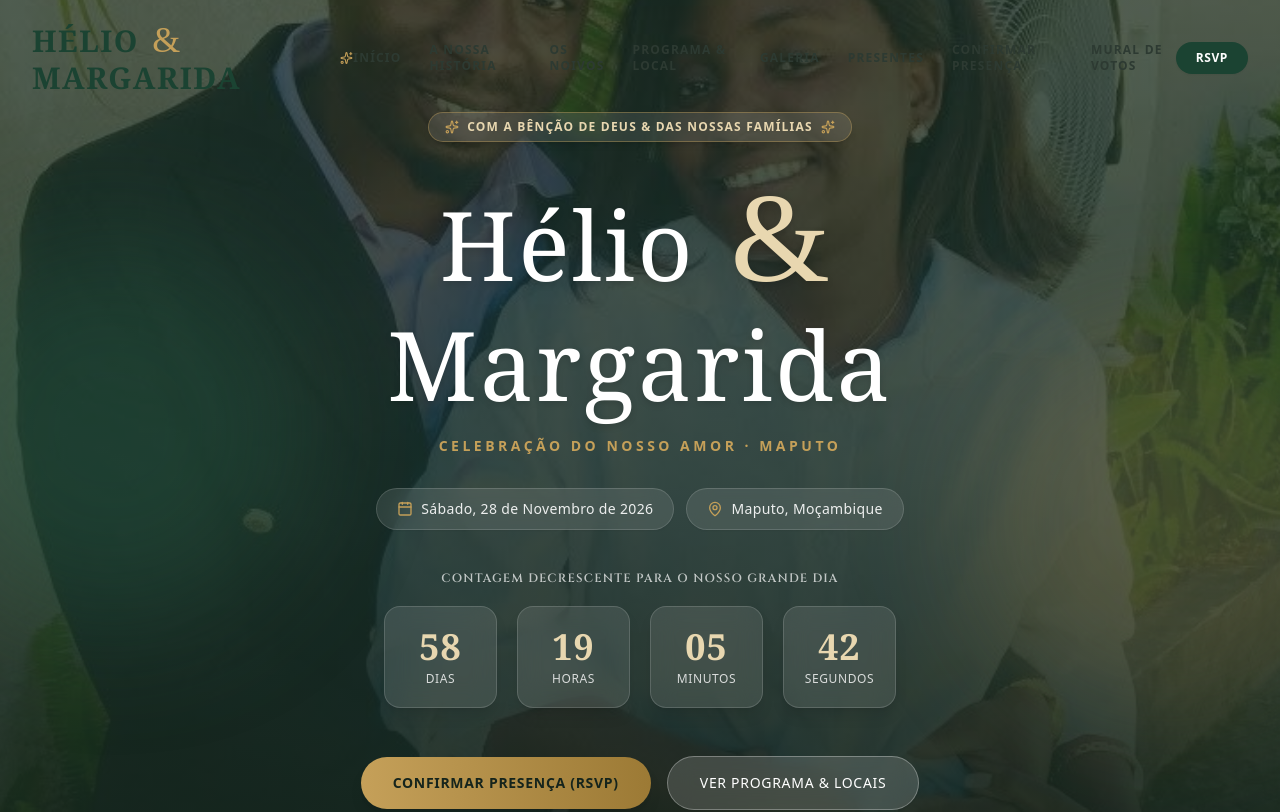
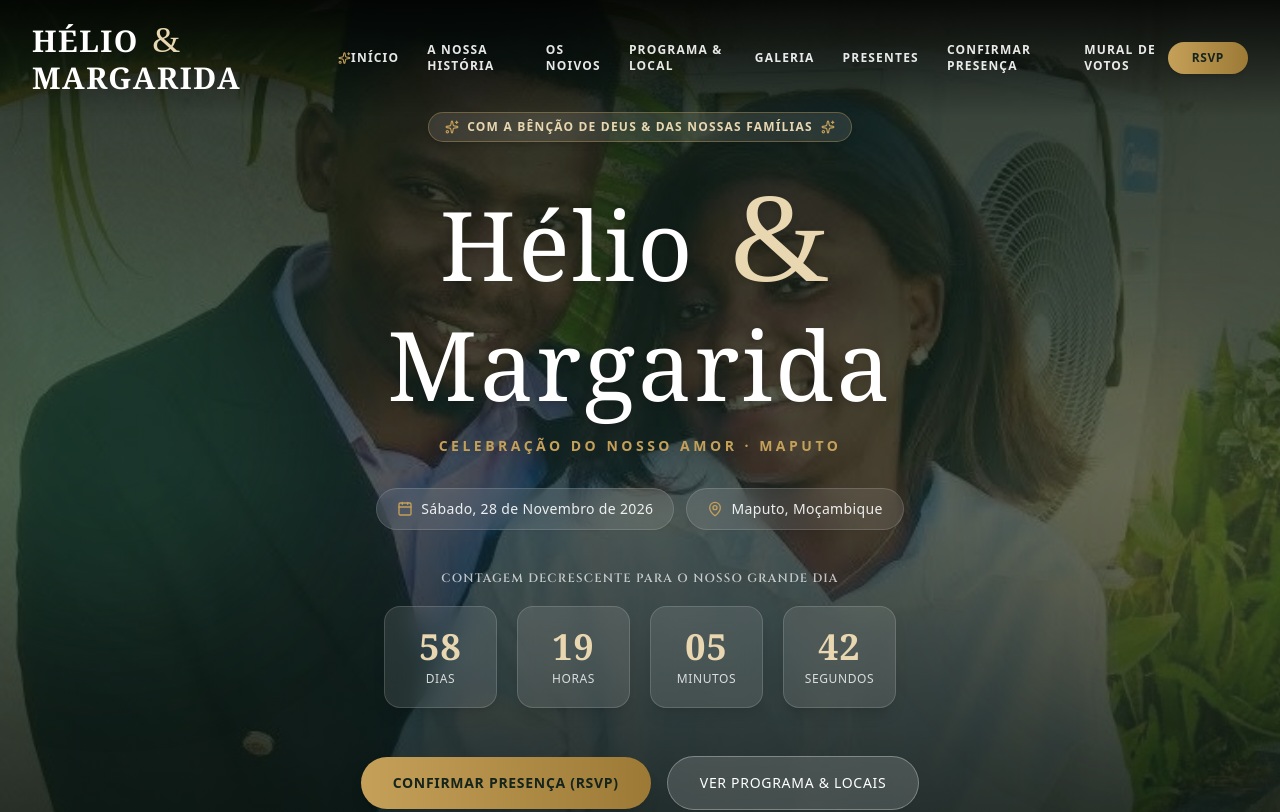
Before and after one commit to mutxado/helio-e-margarida, a React (Vite) app: page / in a window 1280 px wide. Shown: the top 812 px of the page. Built offline with nearby package versions, Linux system fonts and the light colour scheme; the HTML template or start-up script is replaced by a standard one; a web font is replaced by a local one.

Commit message:
Fix header visibility, center hero faces, reposition portrait frames, and update M-Pesa/e-Mola contacts

```diff
--- a/src/components/GiftRegistry.jsx
+++ b/src/components/GiftRegistry.jsx
@@ -40,31 +40,32 @@ export function GiftRegistry() {
           </div>
 
           <h3 className="font-serif text-2xl text-[#1A2820] font-semibold mb-2">
-            Detalhes para Contribuição (M-Pesa & e-Mola)
+            Detalhes para Contribuição
           </h3>
           <p className="text-xs sm:text-sm text-[#4D5E54] mb-8 max-w-md mx-auto">
-            Disponibilizamos os seguintes números para envio de qualquer contribuição:
+            Titular: <span className="font-semibold text-[#1A2820]">Hélio Nhamposse</span>
           </p>
 
           <div className="grid grid-cols-1 sm:grid-cols-2 gap-4 mb-8 text-left">
             {[
-              { label: 'M-Pesa', val: paymentInfo.mpesa, raw: '840000000', key: 'mpesa' },
-              { label: 'e-Mola', val: paymentInfo.emola, raw: '860000000', key: 'emola' },
+              { label: 'M-Pesa', val: '845585442', display: '+258 84 558 5442', titular: 'Hélio Nhamposse', key: 'mpesa' },
+              { label: 'e-Mola', val: '866091899', display: '866091899', titular: 'Hélio Nhamposse', key: 'emola' },
             ].map((method) => (
               <div key={method.key} className="bg-white rounded-2xl p-5 border border-[#2D6A4F]/20 flex items-center justify-between gap-3 shadow-xs hover:border-[#2D6A4F]/50 transition-colors">
                 <div className="overflow-hidden">
                   <span className="text-[10px] uppercase font-bold text-[#2D6A4F] block tracking-wider">{method.label}</span>
-                  <span className="text-sm font-semibold text-[#1A2820] truncate block">{method.val}</span>
+                  <span className="text-base font-bold text-[#1A2820] tracking-wide block">{method.display}</span>
+                  <span className="text-xs text-gray-500 block">Titular: {method.titular}</span>
                 </div>
                 <button
                   onClick={() => copyToClipboard(method.val, method.key)}
                   className="px-3.5 py-2 rounded-xl bg-[#F7F9F6] hover:bg-[#2D6A4F]/10 text-[#2D6A4F] text-xs font-semibold flex items-center gap-1.5 transition-colors shrink-0"
-                  title="Copiar dados"
+                  title="Copiar número"
                 >
                   {copiedKey === method.key ? (
                     <>
                       <Check className="w-3.5 h-3.5 text-emerald-600" />
-                      <span className="text-emerald-600">Copiado</span>
+                      <span className="text-emerald-600 font-bold">Copiado!</span>
                     </>
                   ) : (
                     <>
--- a/src/components/Hero.jsx
+++ b/src/components/Hero.jsx
@@ -37,16 +37,17 @@ export function Hero() {
   return (
     <section id="hero" className="relative min-h-screen flex items-center justify-center pt-28 pb-16 px-4 overflow-hidden">
 
-      {/* Background with Subtle Dark Botanical Overlay */}
+      {/* Background with Optimized Framing so faces are visible */}
       <div
-        className="absolute inset-0 bg-cover bg-center bg-no-repeat transition-all duration-1000 scale-105"
+        className="absolute inset-0 bg-cover bg-[center_18%] sm:bg-[center_22%] bg-no-repeat transition-all duration-1000 scale-105"
         style={{ backgroundImage: `url('${weddingData.couple.heroBg}')` }}
       />
-      <div className="absolute inset-0 bg-gradient-to-b from-[#1A2E24]/75 via-[#1A2E24]/85 to-[#15241C]/95" />
+      {/* Dynamic Overlay Gradient ensuring high text contrast while keeping faces visible */}
+      <div className="absolute inset-0 bg-gradient-to-b from-[#0e1b15]/85 via-[#13251c]/70 to-[#0b1410]/95" />
 
       {/* Decorative Golden & Emerald Orbs */}
-      <div className="absolute top-1/4 -left-20 w-96 h-96 bg-[#2D6A4F]/30 rounded-full blur-3xl pointer-events-none" />
-      <div className="absolute bottom-1/4 -right-20 w-96 h-96 bg-[#C5A059]/20 rounded-full blur-3xl pointer-events-none" />
+      <div className="absolute top-1/4 -left-20 w-96 h-96 bg-[#2D6A4F]/25 rounded-full blur-3xl pointer-events-none" />
+      <div className="absolute bottom-1/4 -right-20 w-96 h-96 bg-[#C5A059]/15 rounded-full blur-3xl pointer-events-none" />
 
       {/* Hero Content Box */}
       <div className="relative z-10 max-w-4xl mx-auto text-center text-white">
--- a/src/components/Navbar.jsx
+++ b/src/components/Navbar.jsx
@@ -28,25 +28,31 @@ export function Navbar() {
     <header className={`fixed top-0 left-0 right-0 z-50 transition-all duration-300 ${
       scrolled
         ? 'bg-[#F7F9F6]/95 backdrop-blur-md shadow-md py-3 border-b border-[#2D6A4F]/15'
-        : 'bg-transparent py-5'
+        : 'bg-gradient-to-b from-black/80 via-black/40 to-transparent py-5'
     }`}>
       <div className="max-w-7xl mx-auto px-4 sm:px-6 lg:px-8 flex items-center justify-between">
 
         {/* Monogram Brand */}
         <a href="#hero" className="flex items-center gap-2 group">
-          <span className="font-serif text-2xl sm:text-3xl text-[#1B4332] font-semibold tracking-wider group-hover:text-[#2D6A4F] transition-colors">
-            HÉLIO <span className="font-script text-3xl sm:text-4xl text-[#C5A059] px-1 font-normal">&</span> MARGARIDA
+          <span className={`font-serif text-2xl sm:text-3xl font-semibold tracking-wider transition-colors ${
+            scrolled ? 'text-[#1B4332] group-hover:text-[#2D6A4F]' : 'text-white group-hover:text-[#E8D7B0]'
+          }`}>
+            HÉLIO <span className="font-script text-3xl sm:text-4xl text-[#E8D7B0] px-1 font-normal">&</span> MARGARIDA
           </span>
           <Sparkles className="w-4 h-4 text-[#C5A059] animate-pulse hidden sm:inline-block" />
         </a>
 
         {/* Desktop Navigation Links */}
-        <nav className="hidden lg:flex items-center space-x-7 text-xs uppercase tracking-widest font-semibold text-[#2D3A32]">
+        <nav className="hidden lg:flex items-center space-x-7 text-xs uppercase tracking-widest font-semibold">
           {navLinks.map((link) => (
             <a
               key={link.name}
               href={link.href}
-              className="hover:text-[#2D6A4F] transition-colors relative py-1 after:content-[''] after:absolute after:bottom-0 after:left-0 after:w-0 after:h-[2px] after:bg-[#2D6A4F] hover:after:w-full after:transition-all"
+              className={`transition-colors relative py-1 after:content-[''] after:absolute after:bottom-0 after:left-0 after:w-0 after:h-[2px] hover:after:w-full after:transition-all ${
+                scrolled
+                  ? 'text-[#1A2820] hover:text-[#2D6A4F] after:bg-[#2D6A4F]'
+                  : 'text-white/90 hover:text-[#E8D7B0] after:bg-[#E8D7B0]'
+              }`}
             >
               {link.name}
             </a>
@@ -57,7 +63,11 @@ export function Navbar() {
         <div className="flex items-center gap-3">
           <a
             href="#rsvp"
-            className="hidden sm:inline-flex items-center gap-1.5 px-5 py-2 rounded-full bg-[#1B4332] hover:bg-[#2D6A4F] text-white text-xs uppercase tracking-wider font-semibold shadow-xs transition-all"
+            className={`hidden sm:inline-flex items-center gap-1.5 px-6 py-2 rounded-full text-xs uppercase tracking-wider font-bold shadow-md transition-all ${
+              scrolled
+                ? 'bg-[#1B4332] hover:bg-[#2D6A4F] text-white'
+                : 'bg-gradient-to-r from-[#C5A059] to-[#9C7A35] hover:from-[#D4AF37] hover:to-[#B38F46] text-[#15241C]'
+            }`}
           >
             RSVP
           </a>
@@ -65,7 +75,9 @@ export function Navbar() {
           {/* Mobile Hamburger Toggle */}
           <button
             onClick={() => setMobileMenuOpen(!mobileMenuOpen)}
-            className="lg:hidden p-2 rounded-xl text-[#1B4332] hover:bg-[#2D6A4F]/10 focus:outline-hidden"
+            className={`lg:hidden p-2 rounded-xl focus:outline-hidden transition-colors ${
+              scrolled ? 'text-[#1B4332] hover:bg-[#2D6A4F]/10' : 'text-white hover:bg-white/20'
+            }`}
             aria-label="Abrir Menu"
           >
             {mobileMenuOpen ? <X className="w-6 h-6" /> : <Menu className="w-6 h-6" />}
@@ -82,7 +94,7 @@ export function Navbar() {
                 key={link.name}
                 href={link.href}
                 onClick={() => setMobileMenuOpen(false)}
-                className="text-sm uppercase tracking-wider font-semibold text-[#1B4332] hover:text-[#2D6A4F] py-2 border-b border-[#2D6A4F]/10"
+                className="text-sm uppercase tracking-wider font-bold text-[#1B4332] hover:text-[#2D6A4F] py-2 border-b border-[#2D6A4F]/10"
               >
                 {link.name}
               </a>
--- a/src/data/weddingData.js
+++ b/src/data/weddingData.js
@@ -23,7 +23,7 @@ export const weddingData = {
     tagline: "CELEBRAÇÃO DO NOSSO AMOR · MAPUTO",
     dateText: "Sábado, 28 de Novembro de 2026",
     targetDate: "2026-11-28T09:00:00",
-    whatsappPhone: "258840000000", // atualizável
+    whatsappPhone: "258845585442",
     flyerImage: `${base}images/photo_hug.jpg`
   },
 
@@ -95,10 +95,12 @@ export const weddingData = {
   ],
 
   gifts: {
-    intro: "A vossa presença e orações são o nosso maior presente. Para quem desejar nos abençoar com uma contribuição para o nosso novo lar e vida a dois:",
+    intro: "A vossa presença no nosso casamento é o maior presente que poderíamos desejar. Para quem desejar nos abençoar com qualquer contribuição:",
     paymentInfo: {
-      mpesa: "M-Pesa: 84XXXXXXX (Hélio Nhamposse)",
-      emola: "e-Mola: 86XXXXXXX / 87XXXXXXX (Margarida Guilima)"
+      mpesa: "M-Pesa: 845585442 (Hélio Nhamposse)",
+      emola: "e-Mola: 866091899 (Hélio Nhamposse)",
+      mpesaRaw: "845585442",
+      emolaRaw: "866091899"
     }
   }
 };
```
Also changed, not shown: 5 other files (tests, documents, lock files or other folders).
